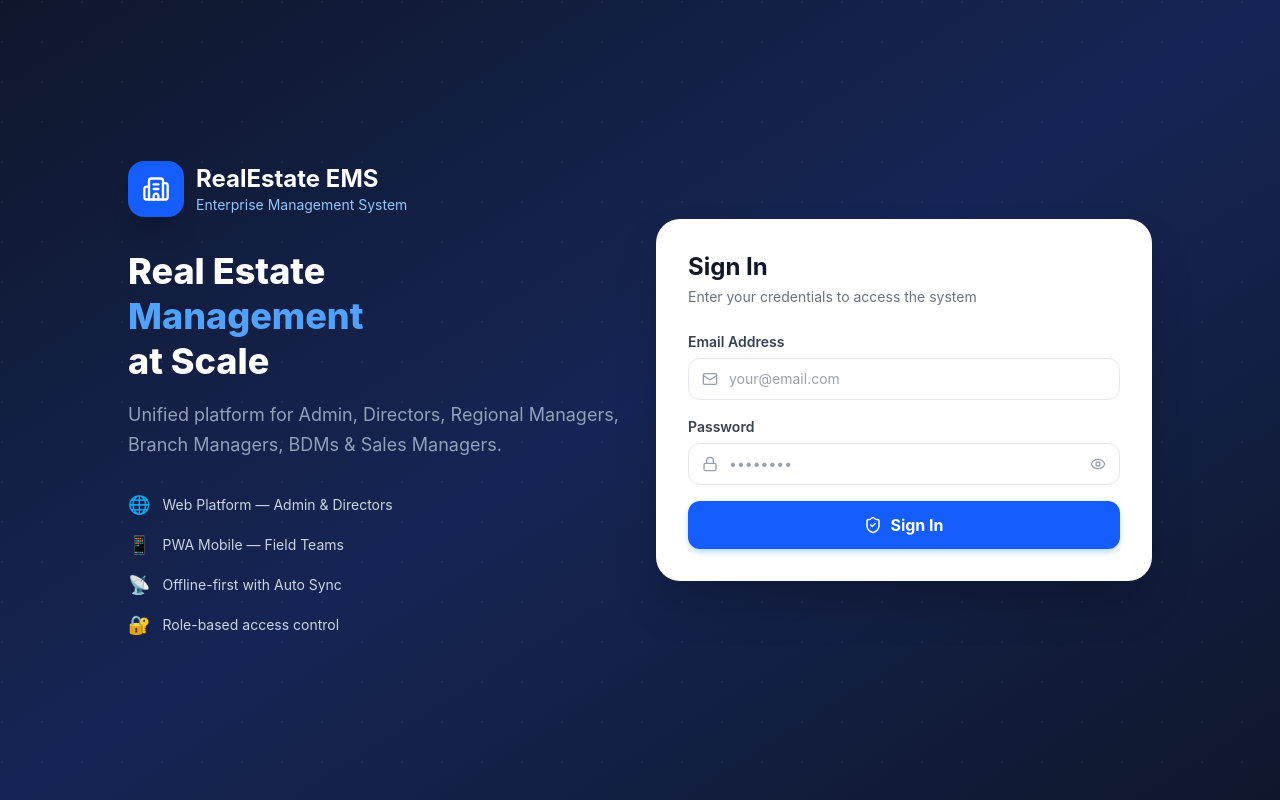
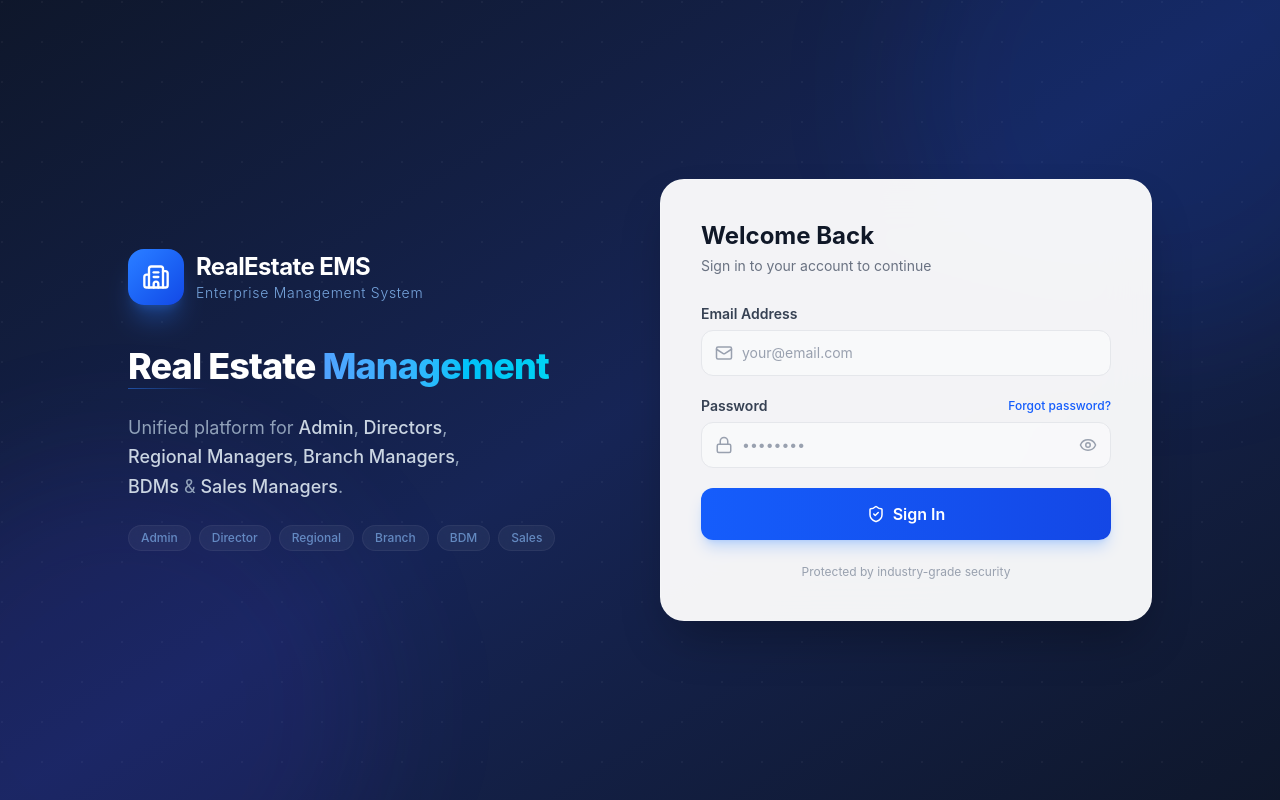
Before and after one commit to Luisant-git/Metrohomes_EMS, a React (Vite) app in the folder frontend/: page / in a window 1280 px wide. Built offline with nearby package versions, Linux system fonts and the light colour scheme.

Commit message:
login page text alognment fixed

```diff
--- a/frontend/src/pages/LoginPage.jsx
+++ b/frontend/src/pages/LoginPage.jsx
@@ -3,7 +3,6 @@ import { useAuth } from "../context/AuthContext.jsx";
 import { useData } from "../context/DataContext.jsx";
 import { Building2, Eye, EyeOff, Lock, Mail, ShieldCheck } from "lucide-react";
 import toast from "react-hot-toast";
-
 
 export default function LoginPage() {
   const { login } = useAuth();
@@ -24,87 +23,133 @@ export default function LoginPage() {
     }, 600);
   };
 
+  return (
+    <div className="min-h-screen bg-gradient-to-br from-slate-900 via-blue-950 to-slate-900 flex items-center justify-center p-4 relative overflow-hidden">
+      {/* Animated background pattern */}
+      <div className="absolute inset-0 opacity-[0.04]" style={{
+        backgroundImage: "radial-gradient(circle at 2px 2px, white 1px, transparent 0)",
+        backgroundSize: "40px 40px"
+      }} />
 
-  return (
-    <div className="min-h-screen bg-gradient-to-br from-slate-900 via-blue-950 to-slate-900 flex items-center justify-center p-4">
-      {/* Background pattern */}
-      <div className="absolute inset-0 opacity-5" style={{ backgroundImage: "radial-gradient(circle at 2px 2px, white 1px, transparent 0)", backgroundSize: "40px 40px" }} />
+      {/* Gradient orbs */}
+      <div className="absolute top-[-20%] right-[-10%] w-[500px] h-[500px] bg-blue-600/10 rounded-full blur-3xl" />
+      <div className="absolute bottom-[-20%] left-[-10%] w-[500px] h-[500px] bg-indigo-600/10 rounded-full blur-3xl" />
 
-      <div className="relative w-full max-w-5xl grid grid-cols-1 lg:grid-cols-2 gap-8 items-center">
+      <div className="relative w-full max-w-5xl grid grid-cols-1 lg:grid-cols-2 gap-10 items-center">
         {/* Left branding */}
         <div className="text-white hidden lg:block">
-          <div className="flex items-center gap-3 mb-8">
-            <div className="w-14 h-14 bg-blue-600 rounded-2xl flex items-center justify-center shadow-xl">
-              <Building2 size={28} />
+          <div className="flex items-center gap-3 mb-10">
+            <div className="w-14 h-14 bg-gradient-to-br from-blue-500 to-blue-700 rounded-2xl flex items-center justify-center shadow-xl shadow-blue-500/30">
+              <Building2 size={28} className="text-white" />
             </div>
             <div>
-              <h1 className="text-2xl font-bold">RealEstate EMS</h1>
-              <p className="text-blue-300 text-sm">Enterprise Management System</p>
+              <h1 className="text-2xl font-bold tracking-tight">RealEstate EMS</h1>
+              <p className="text-blue-300/80 text-sm font-light tracking-wider">Enterprise Management System</p>
             </div>
           </div>
-          <h2 className="text-4xl font-extrabold leading-tight mb-4">
-            Real Estate <br /><span className="text-blue-400">Management</span><br /> at Scale
-          </h2>
-          <p className="text-slate-400 text-lg mb-8 leading-relaxed">
-            Unified platform for Admin, Directors, Regional Managers, Branch Managers, BDMs & Sales Managers.
+
+       <h2 className="text-4xl xl:text-4xl font-extrabold leading-[1.2] tracking-tight whitespace-nowrap">
+  Real Estate <span className="bg-gradient-to-r from-blue-400 to-cyan-400 bg-clip-text text-transparent">Management</span>
+</h2>
+          <div className="h-px w-20 bg-gradient-to-r from-blue-500/50 to-transparent mb-6" />
+
+          <p className="text-slate-400 text-lg leading-relaxed max-w-sm">
+            Unified platform for <span className="text-slate-300 font-medium">Admin</span>,
+            <span className="text-slate-300 font-medium"> Directors</span>,
+            <span className="text-slate-300 font-medium"> Regional Managers</span>,
+            <span className="text-slate-300 font-medium"> Branch Managers</span>,
+            <span className="text-slate-300 font-medium"> BDMs</span> &
+            <span className="text-slate-300 font-medium"> Sales Managers</span>.
           </p>
-          <div className="space-y-3">
-            {[
-              { icon: "🌐", text: "Web Platform — Admin & Directors" },
-              { icon: "📱", text: "PWA Mobile — Field Teams" },
-              { icon: "📡", text: "Offline-first with Auto Sync" },
-              { icon: "🔐", text: "Role-based access control" },
-            ].map(f => (
-              <div key={f.text} className="flex items-center gap-3 text-slate-300 text-sm">
-                <span className="text-lg">{f.icon}</span>
-                <span>{f.text}</span>
-              </div>
+
+          {/* Decorative role badges */}
+          <div className="flex flex-wrap gap-2 mt-6">
+            {['Admin', 'Director', 'Regional', 'Branch', 'BDM', 'Sales'].map((role) => (
+              <span key={role} className="px-3 py-1 text-xs font-medium text-blue-300/60 bg-white/5 rounded-full border border-white/5 backdrop-blur-sm">
+                {role}
+              </span>
             ))}
           </div>
         </div>
 
         {/* Login card */}
-        <div className="bg-white rounded-3xl shadow-2xl p-8 animate-fadeIn">
+        <div className="bg-white/95 backdrop-blur-xl rounded-3xl shadow-2xl shadow-black/30 p-8 lg:p-10 border border-white/20">
           <div className="flex items-center gap-3 mb-2 lg:hidden">
-            <div className="w-10 h-10 bg-blue-600 rounded-xl flex items-center justify-center">
+            <div className="w-10 h-10 bg-gradient-to-br from-blue-500 to-blue-700 rounded-xl flex items-center justify-center shadow-lg shadow-blue-500/30">
               <Building2 size={20} className="text-white" />
             </div>
-            <span className="font-bold text-gray-900">RealEstate EMS</span>
+            <span className="font-bold text-gray-900 text-lg">RealEstate EMS</span>
           </div>
-          <h3 className="text-2xl font-bold text-gray-900 mb-1">Sign In</h3>
-          <p className="text-gray-500 text-sm mb-6">Enter your credentials to access the system</p>
 
-          <form onSubmit={handleLogin} className="space-y-4">
+          <h3 className="text-2xl font-bold text-gray-900 mb-1">Welcome Back</h3>
+          <p className="text-gray-500 text-sm mb-7">Sign in to your account to continue</p>
+
+          <form onSubmit={handleLogin} className="space-y-5">
             <div>
-              <label className="label">Email Address</label>
-              <div className="relative">
-                <Mail size={16} className="absolute left-3.5 top-1/2 -translate-y-1/2 text-gray-400" />
+              <label className="block text-sm font-semibold text-gray-700 mb-1.5">Email Address</label>
+              <div className="relative group">
+                <Mail size={18} className="absolute left-3.5 top-1/2 -translate-y-1/2 text-gray-400 group-focus-within:text-blue-500 transition-colors" />
                 <input
-                  type="email" value={email} onChange={e => setEmail(e.target.value)}
-                  placeholder="your@email.com" required
-                  className="w-full border border-gray-200 rounded-xl pl-10 pr-4 py-2.5 text-sm text-gray-900 placeholder-gray-400 bg-white outline-none transition-all duration-200 focus:border-blue-400 focus:ring-4 focus:ring-blue-100"
+                  type="email"
+                  value={email}
+                  onChange={e => setEmail(e.target.value)}
+                  placeholder="your@email.com"
+                  required
+                  className="w-full border border-gray-200 rounded-xl pl-10 pr-4 py-3 text-sm text-gray-900 placeholder-gray-400 bg-white/50 outline-none transition-all duration-200 focus:border-blue-400 focus:ring-4 focus:ring-blue-100/50 group-hover:border-gray-300"
                 />
               </div>
             </div>
+
             <div>
-              <label className="label">Password</label>
-              <div className="relative">
-                <Lock size={16} className="absolute left-3.5 top-1/2 -translate-y-1/2 text-gray-400" />
+              <div className="flex items-center justify-between mb-1.5">
+                <label className="block text-sm font-semibold text-gray-700">Password</label>
+                <button type="button" className="text-xs text-blue-600 hover:text-blue-700 font-medium transition-colors">
+                  Forgot password?
+                </button>
+              </div>
+              <div className="relative group">
+                <Lock size={18} className="absolute left-3.5 top-1/2 -translate-y-1/2 text-gray-400 group-focus-within:text-blue-500 transition-colors" />
                 <input
-                  type={showPassword ? "text" : "password"} value={password} onChange={e => setPassword(e.target.value)}
-                  placeholder="••••••••" required
-                  className="w-full border border-gray-200 rounded-xl pl-10 pr-10 py-2.5 text-sm text-gray-900 placeholder-gray-400 bg-white outline-none transition-all duration-200 focus:border-blue-400 focus:ring-4 focus:ring-blue-100"
+                  type={showPassword ? "text" : "password"}
+                  value={password}
+                  onChange={e => setPassword(e.target.value)}
+                  placeholder="••••••••"
+                  required
+                  className="w-full border border-gray-200 rounded-xl pl-10 pr-10 py-3 text-sm text-gray-900 placeholder-gray-400 bg-white/50 outline-none transition-all duration-200 focus:border-blue-400 focus:ring-4 focus:ring-blue-100/50 group-hover:border-gray-300"
                 />
-                <button type="button" onClick={() => setShowPassword(p => !p)} className="absolute right-3.5 top-1/2 -translate-y-1/2 text-gray-400 hover:text-gray-600">
-                  {showPassword ? <EyeOff size={16} /> : <Eye size={16} />}
+                <button
+                  type="button"
+                  onClick={() => setShowPassword(p => !p)}
+                  className="absolute right-3.5 top-1/2 -translate-y-1/2 text-gray-400 hover:text-gray-600 transition-colors"
+                >
+                  {showPassword ? <EyeOff size={18} /> : <Eye size={18} />}
                 </button>
               </div>
             </div>
-            <button type="submit" disabled={loading} className="w-full bg-blue-600 hover:bg-blue-700 disabled:opacity-60 text-white font-bold py-3 rounded-xl transition-all duration-200 flex items-center justify-center gap-2 shadow-md shadow-blue-200">
-              {loading ? (<><div className="w-4 h-4 border-2 border-white border-t-transparent rounded-full animate-spin" />Signing in…</>) : (<><ShieldCheck size={18} />Sign In</>)}
+
+            <button
+              type="submit"
+              disabled={loading}
+              className="w-full bg-gradient-to-r from-blue-600 to-blue-700 hover:from-blue-700 hover:to-blue-800 disabled:opacity-60 text-white font-semibold py-3.5 rounded-xl transition-all duration-200 flex items-center justify-center gap-2 shadow-lg shadow-blue-500/25 hover:shadow-blue-500/40 hover:scale-[1.01] active:scale-[0.98]"
+            >
+              {loading ? (
+                <>
+                  <div className="w-4 h-4 border-2 border-white border-t-transparent rounded-full animate-spin" />
+                  <span>Signing in…</span>
+                </>
+              ) : (
+                <>
+                  <ShieldCheck size={18} />
+                  <span>Sign In</span>
+                </>
+              )}
             </button>
           </form>
 
+          {/* Footer note */}
+          <p className="text-center text-xs text-gray-400 mt-6">
+            Protected by industry-grade security
+          </p>
         </div>
       </div>
     </div>
```
